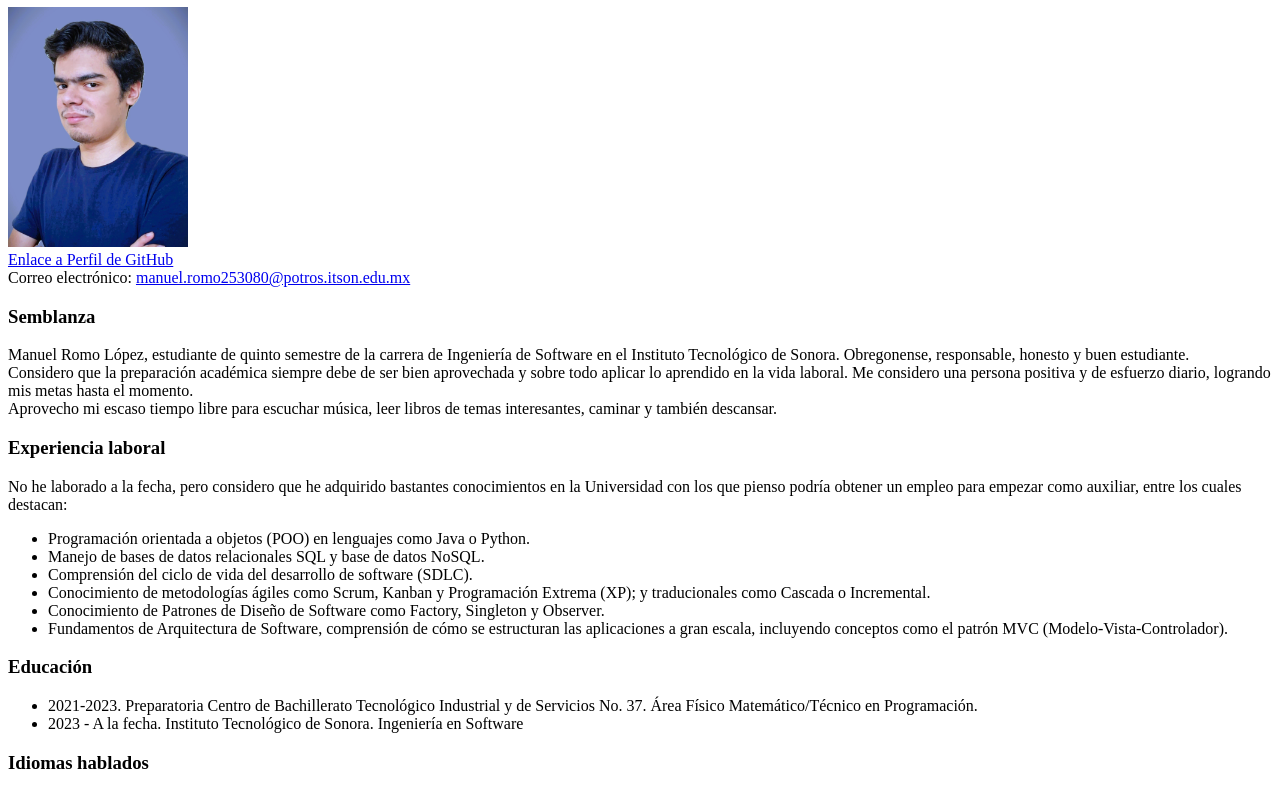
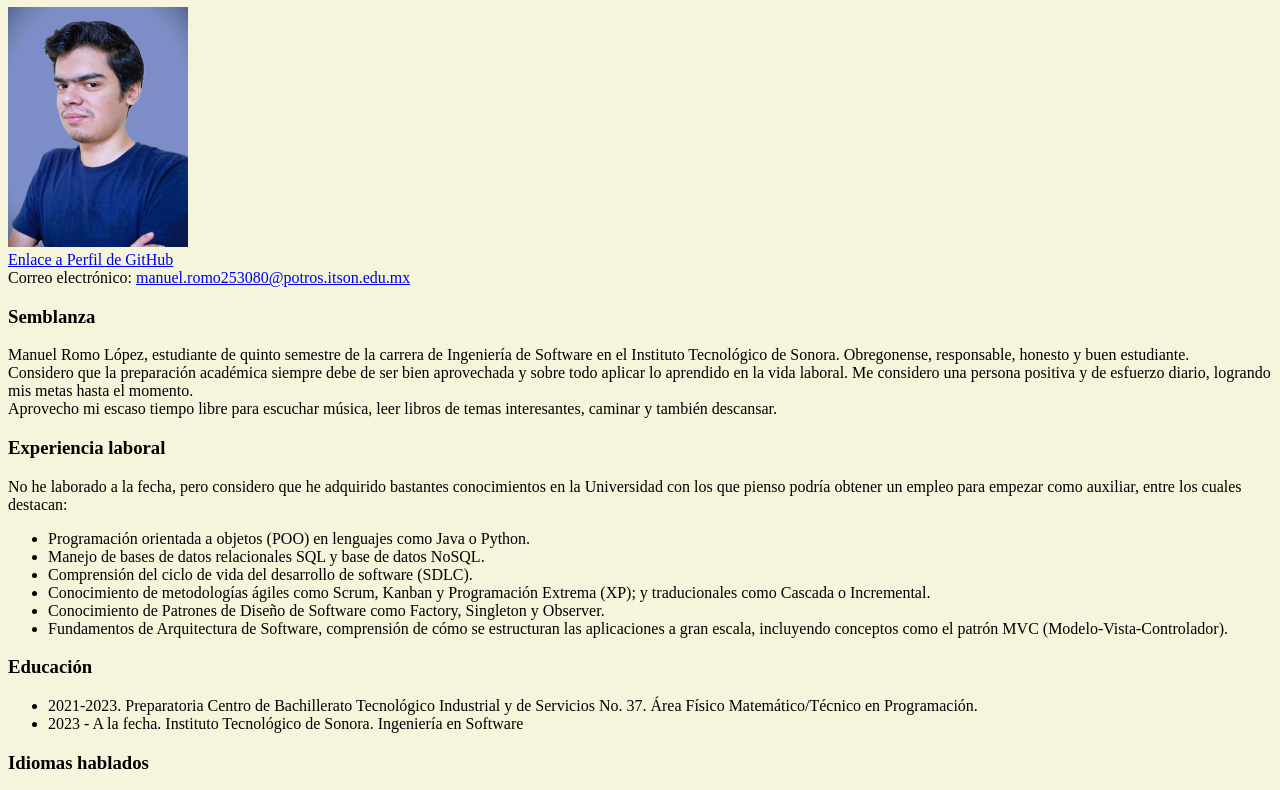
Before and after one commit to manuel-romo/Curriculum_RomoManuel, a plain HTML site: page Curriculum_RomoManuel/index.html in a window 1280 px wide. Shown: the part 143-933 px from the top of the page. Drawn offline with Linux system fonts and the light colour scheme.

Commit message:
Creación de clase y carpeta styles

```diff
--- a/Curriculum_RomoManuel/index.html
+++ b/Curriculum_RomoManuel/index.html
@@ -9,6 +9,7 @@ ID: 00000253080
     <head>
         <title>Inicio - Curriculm Vitae</title>
         <meta charset = "UTF-8">
+        <link rel="stylesheet" type="text/css" href="./styles/styles.css"/>
     </head>
     <body>
 
--- /dev/null
+++ b/Curriculum_RomoManuel/styles/styles.css
@@ -0,0 +1,4 @@
+
+body{
+    background-color: beige;
+}
```
Also changed, not shown: Curriculum_RomoManuel/interests.html (+1 -0 lines), Curriculum_RomoManuel/schedule.html (+1 -0 lines).
